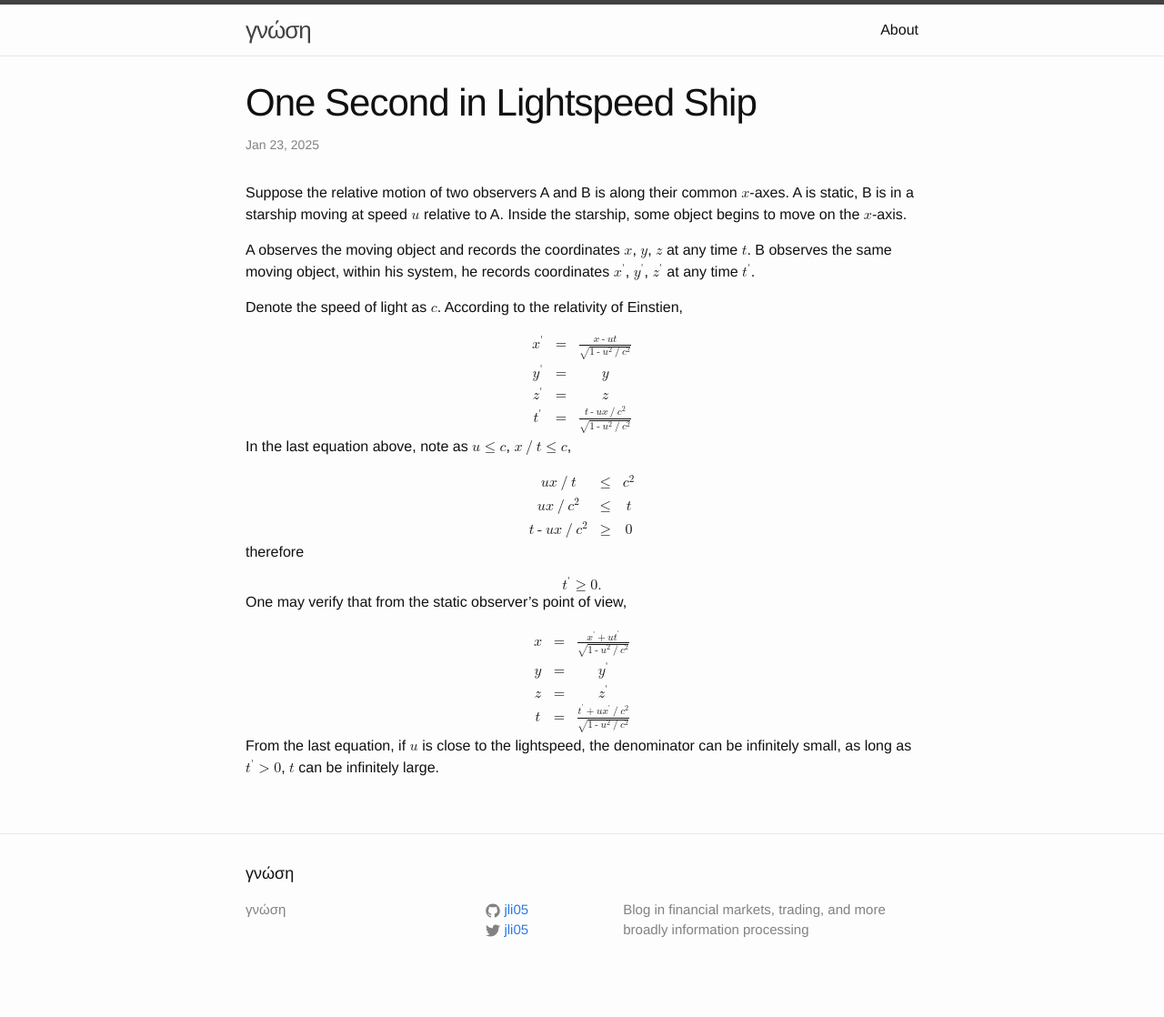
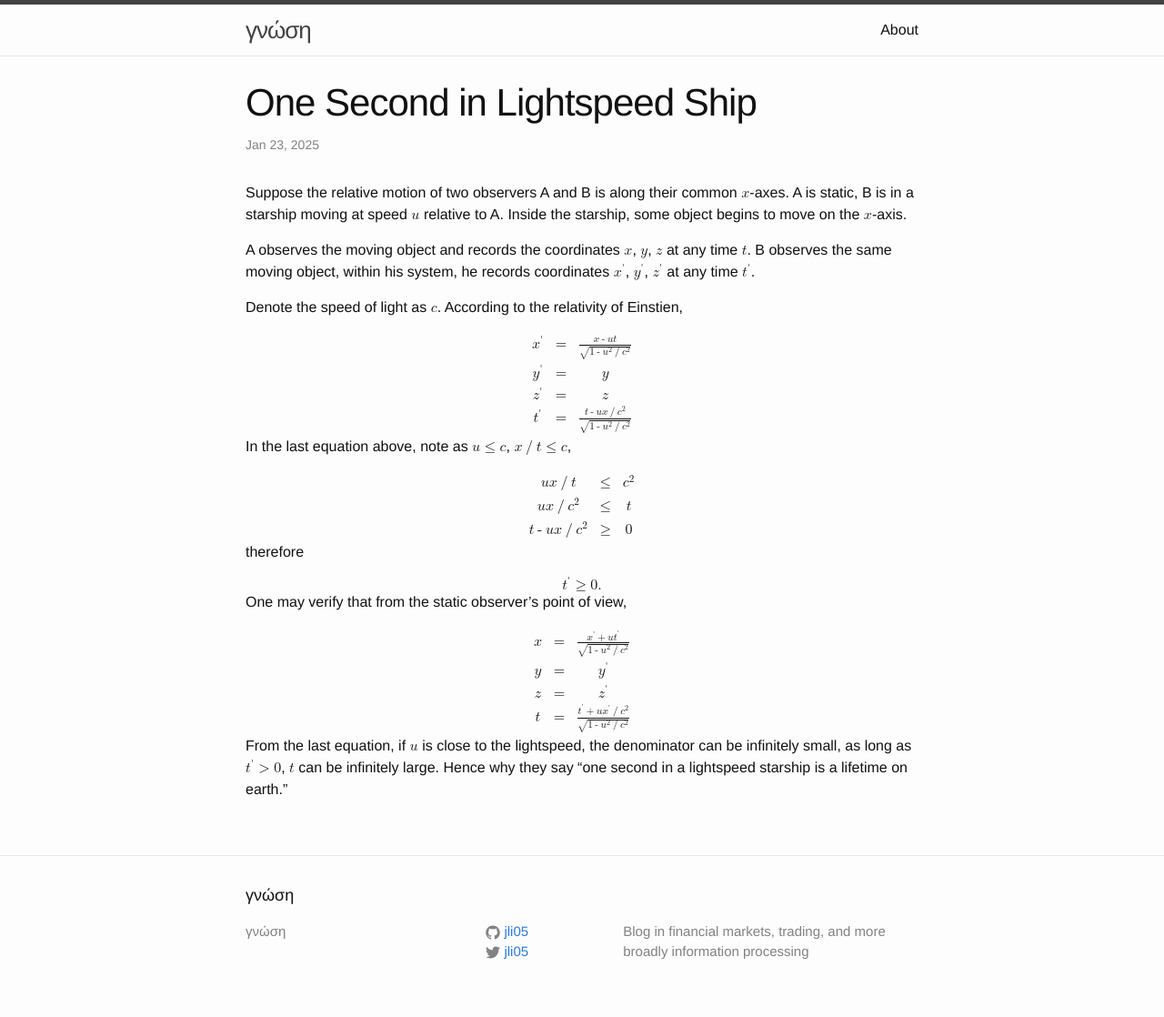
Before and after one commit to jli05/jli05.github.io, a Jekyll site: the page built from _posts/2025-01-23-One-Second-in-Lightspeed-Ship.md, in a window 1280 px wide. Shown: the whole page at 91% size. Built offline with Jekyll 4.4.1, drawn with Linux system fonts in a browser that asks for light colours; before the commit the page ends 1094 px from its top, so only the background shows below that.

Commit message:
add conclusion

```diff
--- a/_posts/2025-01-23-One-Second-in-Lightspeed-Ship.md
+++ b/_posts/2025-01-23-One-Second-in-Lightspeed-Ship.md
@@ -180,4 +180,4 @@ One may verify that from the static observer's point of view,
 </mtable>
 </math>
 
-From the last equation, if <math><mi>u</mi></math> is close to the lightspeed, the denominator can be infinitely small, as long as <math><msup><mi>t</mi><mo>&apos;</mo></msup><mo>&gt;</mo><mn>0</mn></math>, <math><mi>t</mi></math> can be infinitely large.
+From the last equation, if <math><mi>u</mi></math> is close to the lightspeed, the denominator can be infinitely small, as long as <math><msup><mi>t</mi><mo>&apos;</mo></msup><mo>&gt;</mo><mn>0</mn></math>, <math><mi>t</mi></math> can be infinitely large. Hence why they say "one second in a lightspeed starship is a lifetime on earth."
```
